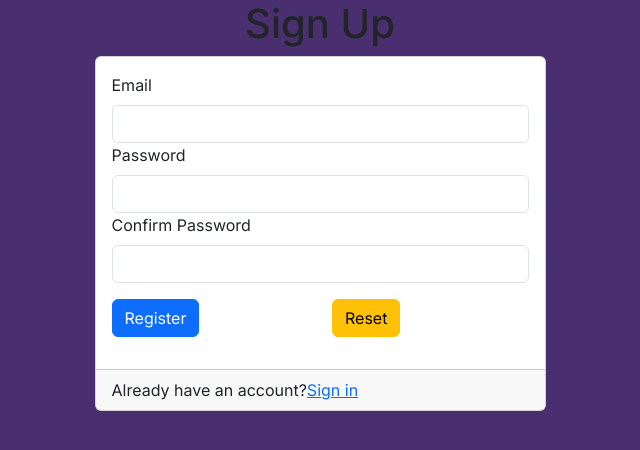
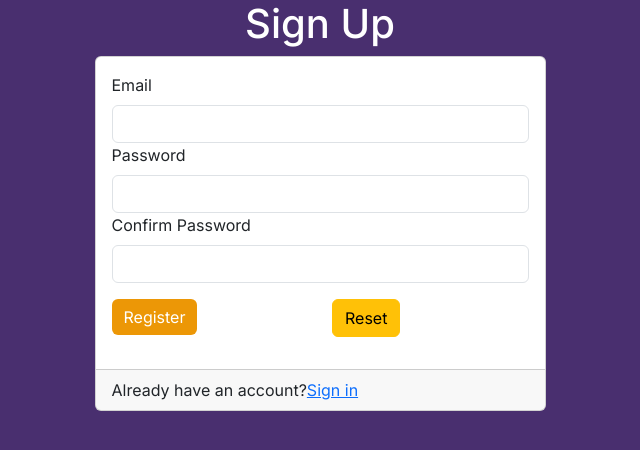
Before and after one commit to icastro808/dear-sunshine-, a Next.js app: page /auth/signup in a window 1280 px wide. Shown: the top 450 px of the page, without its empty margins (320-960 px from the left). Built offline with nearby package versions, Linux system fonts and the light colour scheme.

Commit message:
recolored the signin and signup pages

```diff
--- a/src/app/auth/signin/page.tsx
+++ b/src/app/auth/signin/page.tsx
@@ -29,7 +29,7 @@ const SignIn = () => {
       <Container>
         <Row className="justify-content-center">
           <Col xs={5}>
-            <h1 className="text-center">Sign In</h1>
+            <h1 className="text-center" style={{ color: '#FFFFFF' }}>Sign In</h1>
             <Card>
               <Card.Body>
                 <Form method="post" onSubmit={handleSubmit}>
@@ -41,7 +41,7 @@ const SignIn = () => {
                     <Form.Label>Password</Form.Label>
                     <input name="password" type="password" className="form-control" />
                   </Form.Group>
-                  <Button type="submit" className="mt-3">
+                  <Button type="submit" className="mt-3 btn-warning">
                     Signin
                   </Button>
                 </Form>
--- a/src/app/auth/signup/page.tsx
+++ b/src/app/auth/signup/page.tsx
@@ -48,7 +48,7 @@ const SignUp = () => {
       <Container>
         <Row className="justify-content-center">
           <Col xs={5}>
-            <h1 className="text-center">Sign Up</h1>
+            <h1 className="text-center" style={{ color: '#FFFFFF' }}>Sign Up</h1>
             <Card>
               <Card.Body>
                 <Form onSubmit={handleSubmit(onSubmit)}>
@@ -83,7 +83,12 @@ const SignUp = () => {
                   <Form.Group className="form-group py-3">
                     <Row>
                       <Col>
-                        <Button type="submit" className="btn btn-primary">
+                        <Button
+                          type="submit"
+                          style={{ backgroundColor: '#EC9706', color: '#FFFFFF', border: 'none',
+                          }}
+                          className="btn btn-primary"
+                        >
                           Register
                         </Button>
                       </Col>
```
Also changed, not shown: 1 other file (tests, documents, lock files or other folders).
